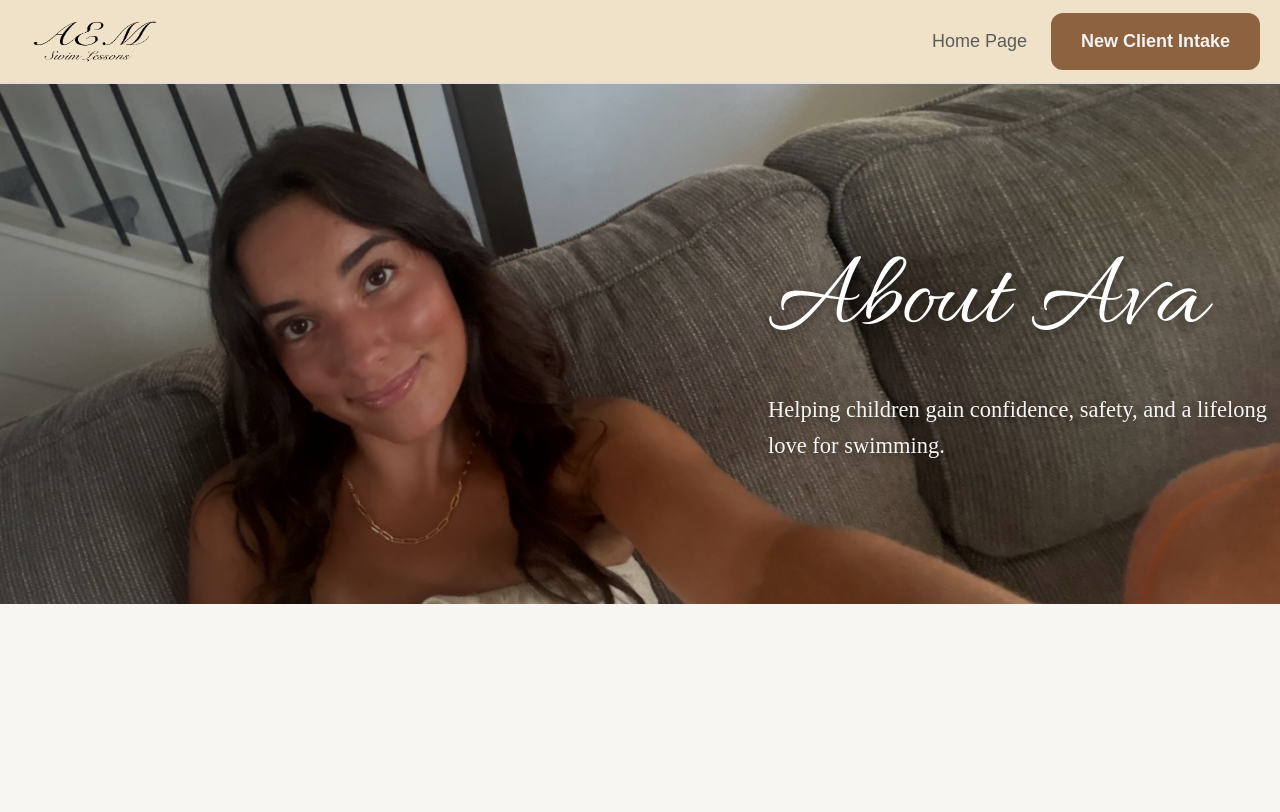
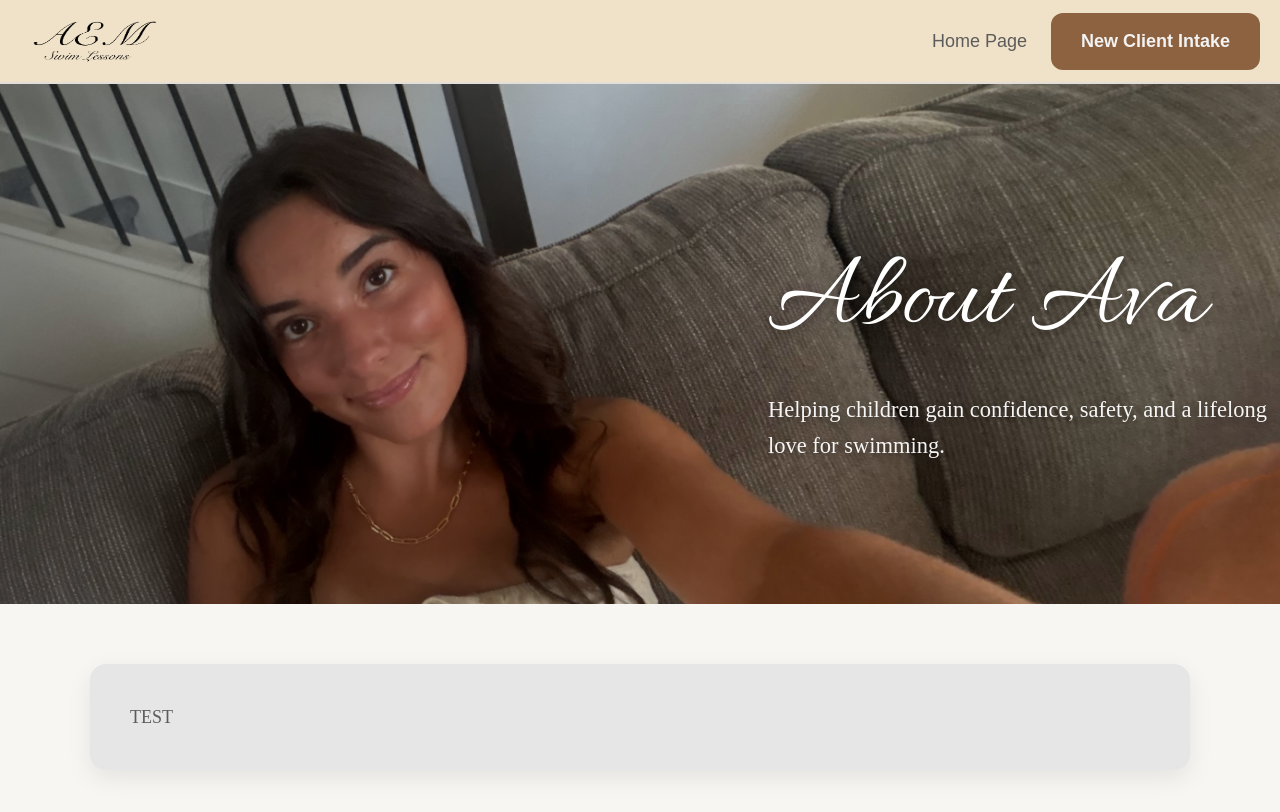
Before and after one commit to Treyman33/ava-website, a React (Vite) app: page /ava-website/about in a window 1280 px wide. Shown: the top 812 px of the page. Built offline with nearby package versions, Linux system fonts and the light colour scheme.

Commit message:
About Me Update pt. 1

```diff
--- a/src/index.css
+++ b/src/index.css
@@ -579,6 +579,22 @@ code {
 
     text-shadow: 0 2px 10px rgba(0,0,0,.4);
 }
+.am-content {
+  display: flex;
+  justify-content: center;
+  padding: 60px 20px;
+  background: var(--bg);
+}
+
+.am-content-1 {
+  width: min(100%, 1100px);
+  background: #e6e6e6;
+  border-radius: 16px;
+  padding: 40px;
+  box-sizing: border-box;
+
+  box-shadow: 0 8px 24px rgba(0, 0, 0, 0.08);
+}
 
 @media (max-width: 768px) {
   .navbar-left {
@@ -661,7 +677,7 @@ code {
 
   .am-hero-content {
   top: 30%;
-  left: 55%;
+  left: 45%;
   right: 8%;
   }
 
--- a/src/pages/AboutMe.jsx
+++ b/src/pages/AboutMe.jsx
@@ -23,6 +23,11 @@ function AboutMe() {
           </p>
         </div>
       </section>
+      <section className = "am-content">
+        <div className = "am-content-1">
+            <p>TEST</p>
+        </div>
+      </section>
     </>
   );
 }
```
Also changed, not shown: 1 other file (tests, documents, lock files or other folders).
